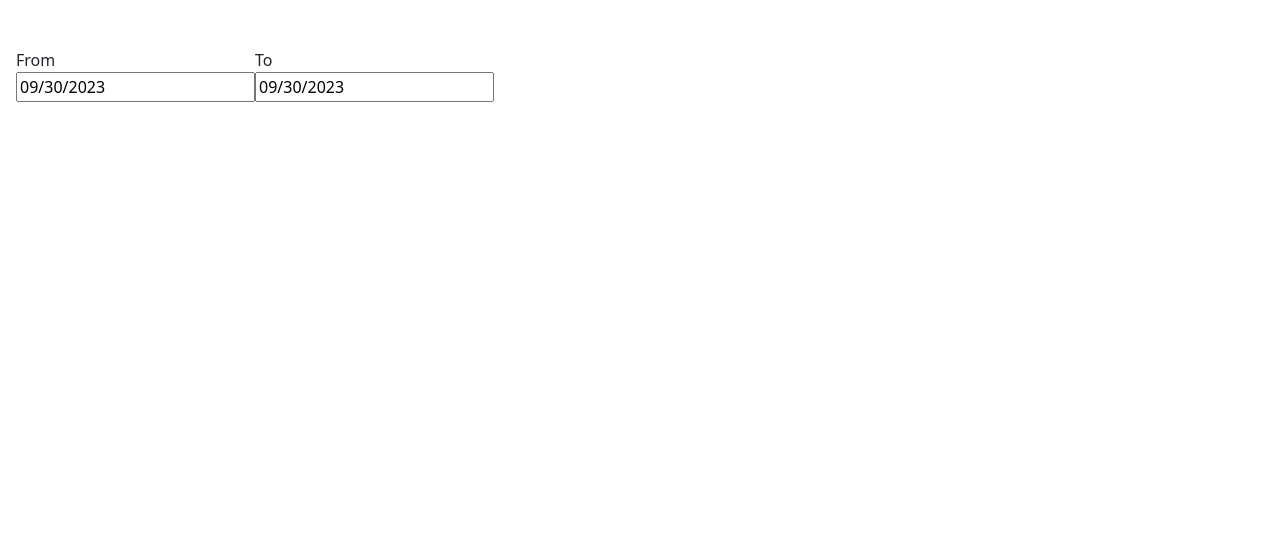
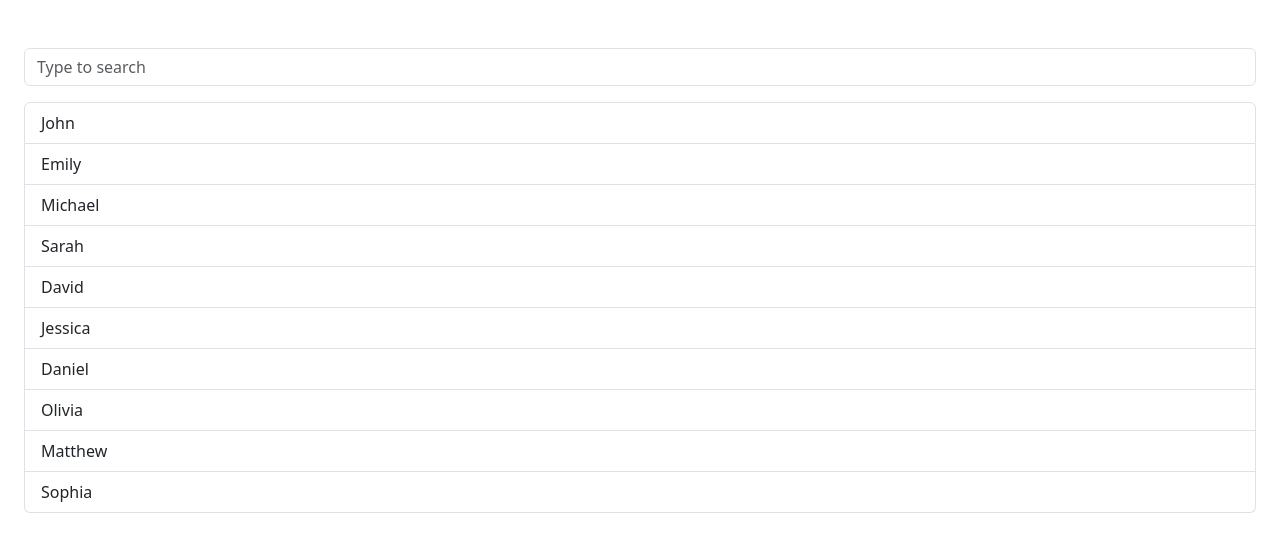
Before and after one commit to Mark-Alexis-Posadas/react-mini-practice, a React (Vite) app: page / in a window 1280 px wide. Shown: the top 552 px of the page. Built offline with nearby package versions, Linux system fonts and the light colour scheme.

Commit message:
added search filter two

```diff
--- a/src/App.jsx
+++ b/src/App.jsx
@@ -1,9 +1,9 @@
-import Calendar from "./components/Calendar/Calendar";
+import SearchFilterTwo from "./components/SearchFilter/SearchFilterTwo";
 
 const App = () => {
   return (
     <>
-      <Calendar />
+      <SearchFilterTwo />
     </>
   );
 };
--- /dev/null
+++ b/src/components/SearchFilter/SearchFilterTwo.jsx
@@ -0,0 +1,54 @@
+import { useState } from "react";
+
+const users = [
+  { firstName: "John", id: 1 },
+  { firstName: "Emily", id: 2 },
+  { firstName: "Michael", id: 3 },
+  { firstName: "Sarah", id: 4 },
+  { firstName: "David", id: 5 },
+  { firstName: "Jessica", id: 6 },
+  { firstName: "Daniel", id: 7 },
+  { firstName: "Olivia", id: 8 },
+  { firstName: "Matthew", id: 9 },
+  { firstName: "Sophia", id: 10 },
+];
+
+export default function SearchFilterTwo() {
+  const [searchItem, setSearchItem] = useState("");
+  const [filteredUsers, setFilteredUsers] = useState(users);
+
+  const handleInputChange = (e) => {
+    const searchTerm = e.target.value;
+    setSearchItem(searchTerm);
+
+    const filteredItems = users.filter((user) =>
+      user.firstName.toLowerCase().includes(searchTerm.toLowerCase())
+    );
+
+    setFilteredUsers(filteredItems);
+  };
+
+  return (
+    <div className="mt-5 mx-4">
+      <input
+        className="form-control"
+        type="text"
+        value={searchItem}
+        onChange={handleInputChange}
+        placeholder="Type to search"
+      />
+
+      {filteredUsers.length === 0 ? (
+        <p>No results found</p>
+      ) : (
+        <ul className="list-group mt-3">
+          {filteredUsers.map((user) => (
+            <li className="list-group-item" key={user.id}>
+              {user.firstName}
+            </li>
+          ))}
+        </ul>
+      )}
+    </div>
+  );
+}
```
